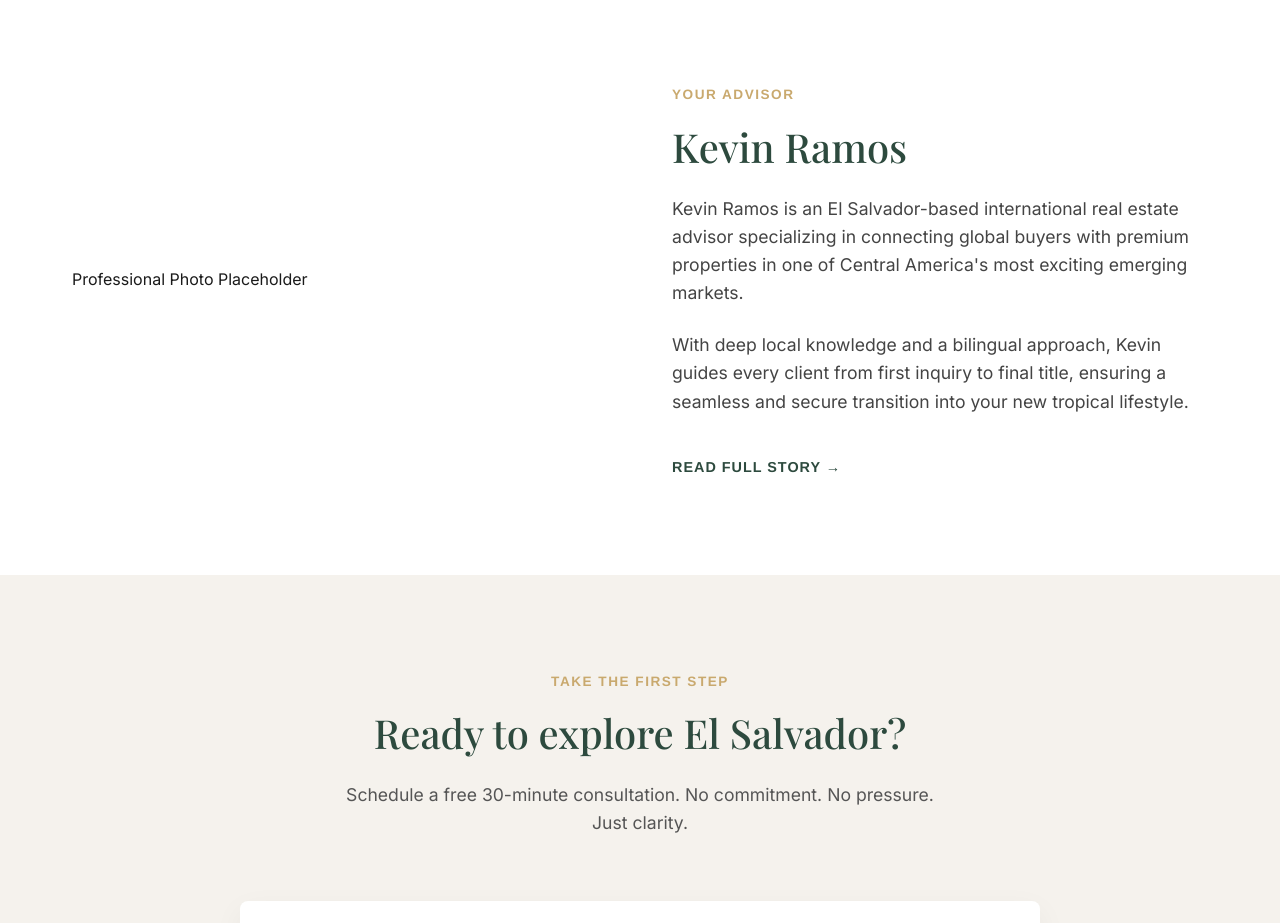
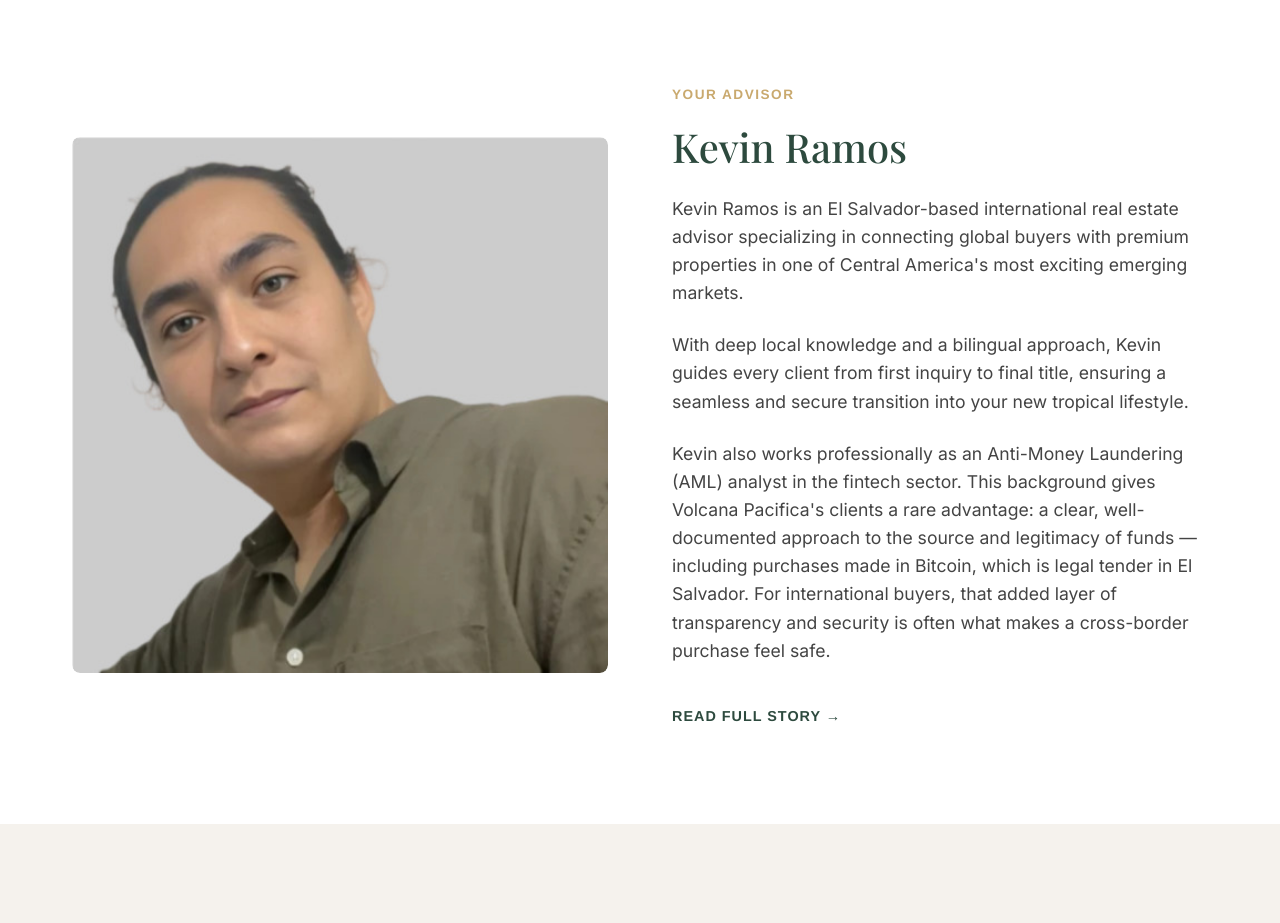
Before and after one commit to Volcanapacifica/Volcana, a React (Vite) app: page / in a window 1280 px wide. Shown: the part 3080-4003 px from the top of the page. Built offline with nearby package versions, Linux system fonts and the light colour scheme; a web font is replaced by a local one.

Commit message:
Add professional photo and AML background to About section
Updated the About Kevin section to include a professional photo and additional information about Kevin's background as an AML analyst.

```diff
--- a/src/pages/Home.jsx
+++ b/src/pages/Home.jsx
@@ -145,8 +145,8 @@ const Home = () => {
       <section className="section about-kevin bg-white">
         <div className="container">
           <div className="about-grid">
-            <div className="about-image-placeholder">
-              <div className="placeholder-text">Professional Photo Placeholder</div>
+            <div className="about-image">
+              <img src="/images/kevin-ramos.jpg" alt="Kevin Ramos, founder of Volcana Pacifica" />
             </div>
             <div className="about-content">
               <span className="accent-label">Your Advisor</span>
@@ -160,6 +160,14 @@ const Home = () => {
                 With deep local knowledge and a bilingual approach, Kevin guides every client from
                 first inquiry to final title, ensuring a seamless and secure transition into your
                 new tropical lifestyle.
+              </p>
+              <p>
+                Kevin also works professionally as an Anti-Money Laundering (AML) analyst in the
+                fintech sector. This background gives Volcana Pacifica's clients a rare advantage:
+                a clear, well-documented approach to the source and legitimacy of funds — including
+                purchases made in Bitcoin, which is legal tender in El Salvador. For international
+                buyers, that added layer of transparency and security is often what makes a
+                cross-border purchase feel safe.
               </p>
               <a href="/about" className="link-arrow">Read full story &rarr;</a>
             </div>
```
